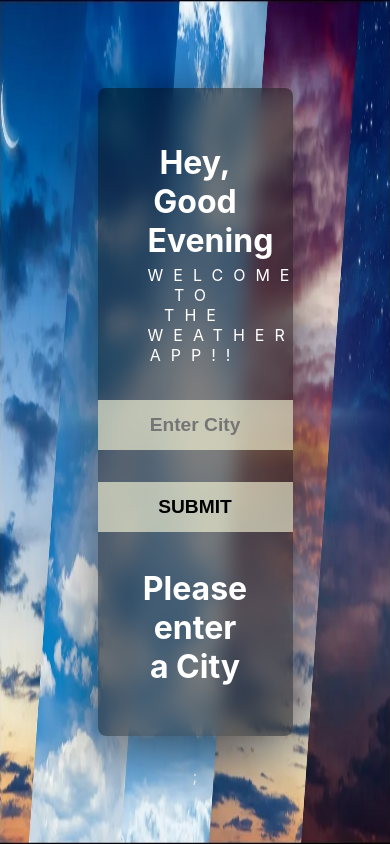
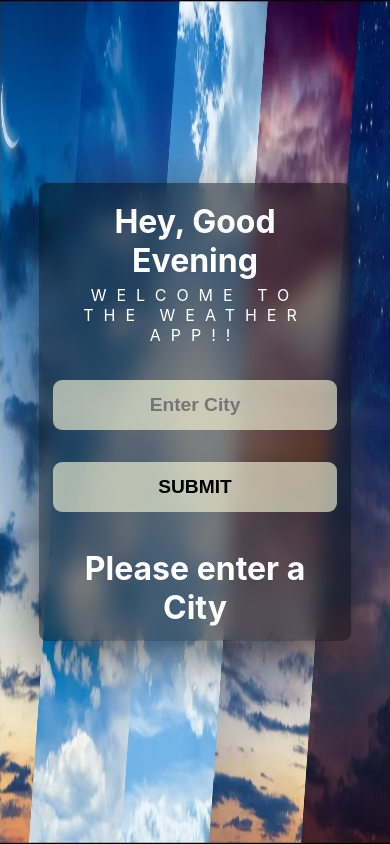
Before and after one commit to lakpro/Weather-App, a React (Create React App) app: page / in a window 390 px wide. Built offline with nearby package versions, Linux system fonts and the light colour scheme.

Commit message:
fixed responsiveness

```diff
--- a/src/App.css
+++ b/src/App.css
@@ -129,7 +129,7 @@
 
 .form-s {
   display: flex;
-  justify-content: space-between;
+  justify-content: space-around;
   align-items: center;
   width: 100%;
 }
@@ -157,6 +157,16 @@
 
   .btn,
   .input {
-    width: 70vw;
+    width: 100%;
+  }
+
+  .box,
+  .box-s {
+    width: 80vw;
+    padding: 3.5vw;
+  }
+
+  .form-s {
+    flex-direction: column;
   }
 }
```
